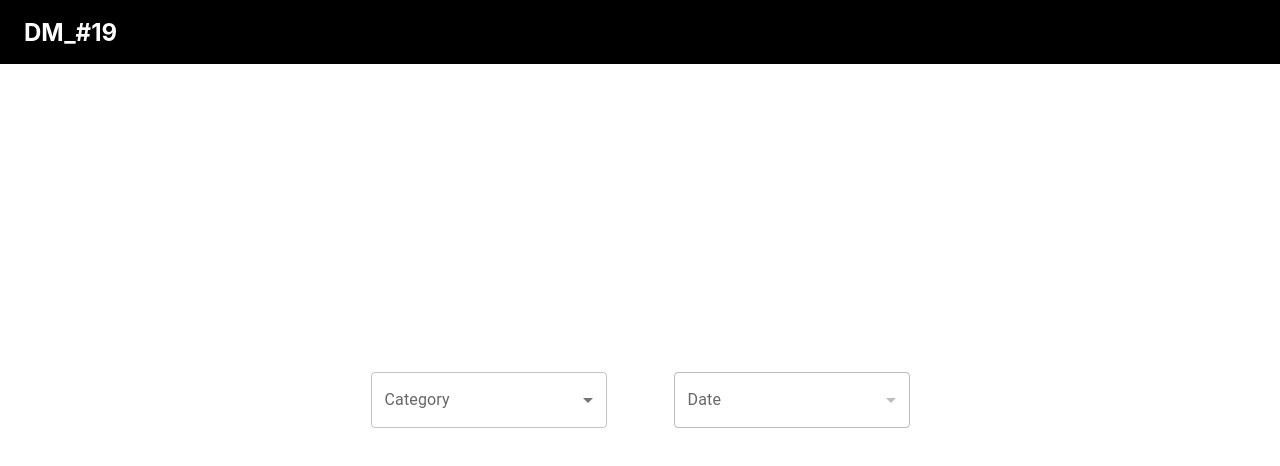
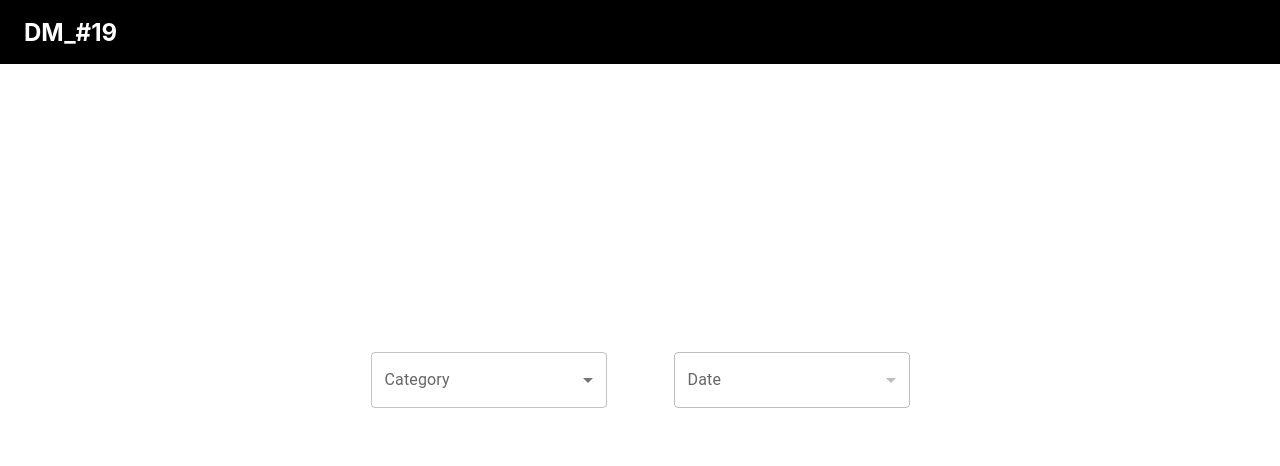
Before and after one commit to LiiNen/DM-crayon, a React (Create React App) app in the folder front/: page / in a window 1280 px wide. Shown: the top 466 px of the page. Built offline with nearby package versions, Linux system fonts and the light colour scheme.

Commit message:
Fix Keyword component logic

```diff
--- a/front/src/components/Home/Keyword.jsx
+++ b/front/src/components/Home/Keyword.jsx
@@ -1,4 +1,4 @@
-import React, { useState } from 'react';
+import React, { useState, useEffect } from 'react';
 import SwiperCore, { Mousewheel, Navigation, EffectCards } from 'swiper';
 import { Swiper, SwiperSlide } from 'swiper/react/swiper-react.js';
 import 'swiper/swiper.scss'; // core Swiper
@@ -25,7 +25,7 @@ const KeywordContainer = styled.div`
   overflow-y: auto;
   width: 100%;
   min-height: 0;
-  margin-top: 20px;
+  margin-top: 40px;
   align-items: center;
   justify-content: flex-start;
   gap: 20px;
@@ -71,6 +71,10 @@ export default function ({ keyword }) {
     }
   };
 
+  useEffect(() => {
+    setOpen([]);
+  }, [keyword]);
+
   return (
     <Swiper
       effect={'cards'}
@@ -86,7 +90,7 @@ export default function ({ keyword }) {
               <KeywordContainer style={{ flex: 5 }}>
                 {el.data
                   .sort((a, b) => b.like - a.like)
-                  .slice(0, 5)
+                  .slice(0, 10)
                   .map((el2, idx2) => (
                     <Card
                       key={idx2}
@@ -98,7 +102,7 @@ export default function ({ keyword }) {
                         alignItems: 'center'
                       }}
                     >
-                      <Title class="title">{el2.title}</Title>
+                      <Title>{el2.title}</Title>
                       <IconButton
                         aria-label="settings"
                         onClick={() =>
--- a/front/src/pages/Home.js
+++ b/front/src/pages/Home.js
@@ -36,7 +36,15 @@ const Home = () => {
   return (
     <Container style={{ maxWidth: '1180px', margin: '0 auto' }}>
       {/* {date ? <Keyword></Keyword> : <h1>Select Date!</h1>} */}
-      <Box sx={{ display: 'flex', gap: 2, width: '50%', justifyContent: 'space-around' }}>
+      <Box
+        sx={{
+          display: 'flex',
+          gap: 2,
+          width: '50%',
+          justifyContent: 'space-around',
+          marginBottom: '40px'
+        }}
+      >
         <Box sx={{ flexBasis: '40%', flexShrink: 0 }}>
           <FormControl fullWidth>
             <InputLabel id="demo-simple-select-label">Category</InputLabel>
```
